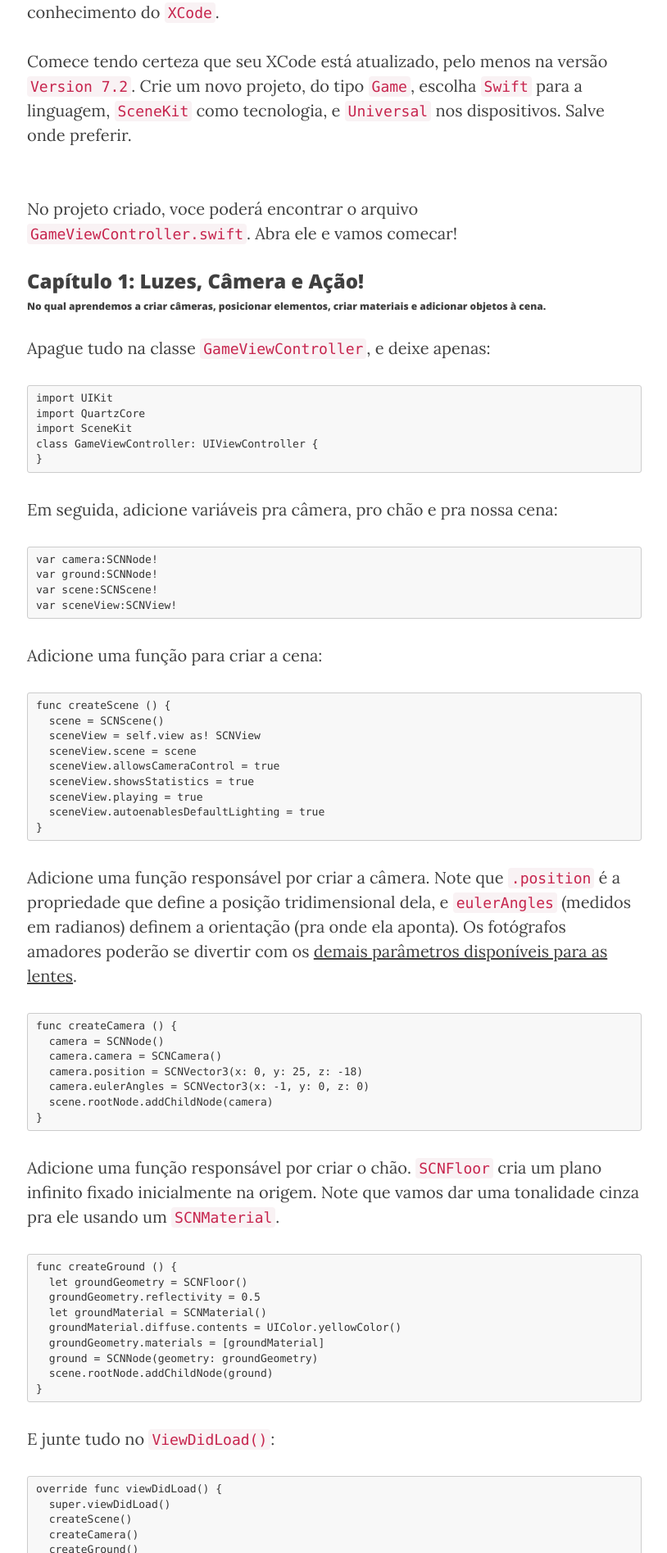
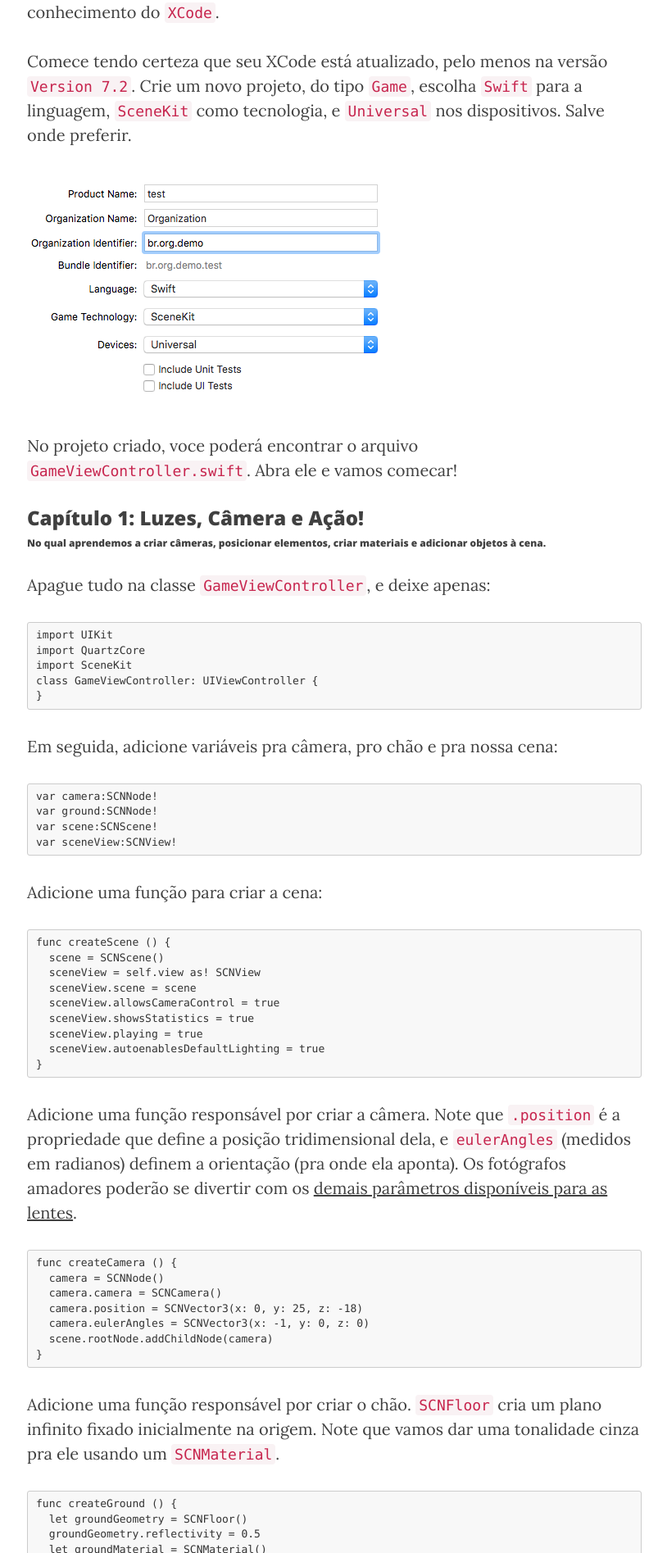
Before and after one commit to CocoaHeadsBrasil/equinociOS, a Jekyll site: the page built from _posts/2016-03-04-scenekit-overview.markdown, in a window 1280 px wide. Shown: the part 1177-3072 px from the top of the page at 82% size, without its empty margins (232-1046 px from the left). Built offline with Jekyll 4.4.1, drawn with Linux system fonts in a browser that asks for light colours; nearby versions of some CDN libraries.

Commit message:
image fixes

```diff
--- a/_posts/2016-03-04-scenekit-overview.markdown
+++ b/_posts/2016-03-04-scenekit-overview.markdown
@@ -27,7 +27,7 @@
 
 Comece tendo certeza que seu XCode está atualizado, pelo menos na versão `Version 7.2`. Crie um novo projeto, do tipo `Game`, escolha `Swift` para a linguagem, `SceneKit` como tecnologia, e `Universal` nos dispositivos. Salve onde preferir.
 
-![]({{ site.baseurl }}img/farris/img1.png)
+![]({{ site.baseurl }}/img/farris/img1.png)
 
 No projeto criado, voce poderá encontrar o arquivo `GameViewController.swift`. Abra ele e vamos comecar!
 
@@ -104,7 +104,7 @@
 
 Compile e rode e veja nosso cenário inicial. Use gestos para circular pelo terreno tridimensional.
 
-![]({{ site.baseurl }}img/farris/img2.png)
+![]({{ site.baseurl }}/img/farris/img2.png)
 
 ### Capítulo 2: A jornada do herói.
 
@@ -137,7 +137,7 @@
 Ok, tem muita coisa acontecendo aqui, vamos por partes. Estamos dentro de um *loop*, no qual `i` vai assumir todos os valores entre `20` e `70`. Em cada iteração, colocamos um pequeno tijolinho, `preto` ou `transparente`, dependendo de `i`. Note que isso vai colocar 3 tijolinhos pretos, e 2 transparentes.
 Em seguida, adicionamos uma animação ao conjunto. Todos os tijolinhos estão sujeitos a duas animações: `moveUp` e `moveDown`. A animação `moveLoop` combina as duas (usando o método `sequence`), e as repete para sempre (usando `repeatActionForever`). Por fim, `runAction`, que pode ser chamado a qualquer `SCNNode`, aplica a animação em cada um de nossos tijolinhos. Como cada faixa tem 3 tijolinhos pretos + 2 transparentes, nós andamos `5` pra baixo em `0.3` segundos, e instanteneamente subimos `5` pra dar a impressão de que é um movimento contínuo. Tente remover `moveUp` como experimento. Eis o resultado até agora:
 
-![]({{ site.baseurl }}img/farris/gif1.gif)
+![]({{ site.baseurl }}/img/farris/gif1.gif)
 
 Vamos adicionar nosso personagem principal? Adicione esta variável junto com as outras:
 
@@ -161,7 +161,7 @@
 
 Note que precisamos fazer um ajuste de translação para que nosso modelo se encaixasse no cenário. Rode o código, veja o carrinho aparecendo. Vamos adicionar um escapamento? Clique com o botão direito na pasta de seu projeto, vá em `Novo Arquivo... -> Recurso -> SceneKit Particle System` e use o template `Smoke` ou fumaça. Brinque como quiser com os parametros, segue um print de como deixar o sistema bacaninha:
 
-![]({{ site.baseurl }}img/farris/img3.png)
+![]({{ site.baseurl }}/img/farris/img3.png)
 
 Agora adicione este código no final da função `createPlayer`:
 
@@ -199,7 +199,7 @@
 
 Rode. O resultado deve ser algo como:
 
-![]({{ site.baseurl }}img/farris/gif2.gif)
+![]({{ site.baseurl }}/img/farris/gif2.gif)
 
 ### Capítulo 3: Obstáculos e recompensas!
 
@@ -270,7 +270,7 @@
 
 Note que criamos um inimigo, e programamos pra adicionar outro a cada 7 segundos. Rode o código, voce deverá ver algo como:
 
-![]({{ site.baseurl }}img/farris/gif3.gif)
+![]({{ site.baseurl }}/img/farris/gif3.gif)
 
 Notou que o bloco passou atravessando o carro? Precisamos adicionar um corpo ao nosso jogador. Adicione este código na sua função `createPlayer` (antes de `car.addChildNode(exausterNode)`):
 
```
